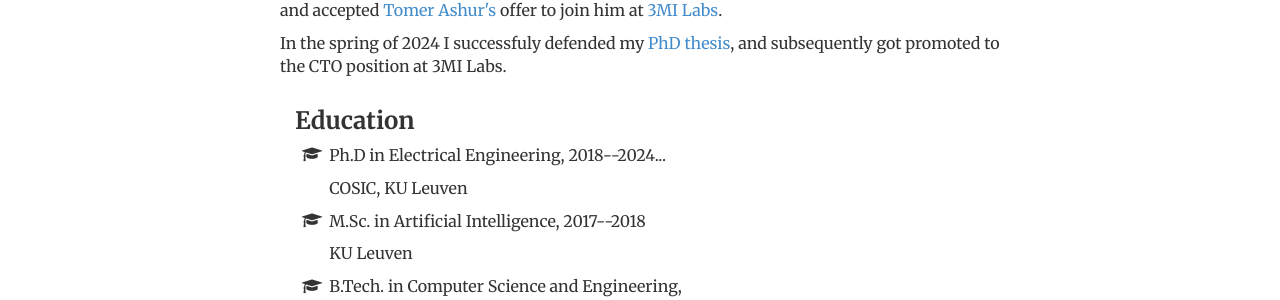
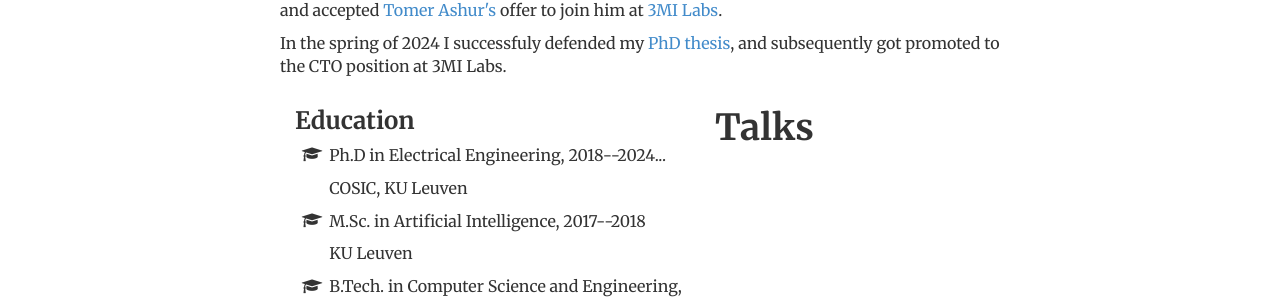
Before and after one commit to AkashMVerma/akashmadhusudan.github.io, a Jekyll site: the page built from about/index.html, in a window 1280 px wide. Shown: the part 555-855 px from the top of the page. Built offline with Jekyll 4.4.1, drawn with Linux system fonts in a browser that asks for light colours; a style sheet for code colours, icons or effects is not loaded.

Commit message:
Updating my about page

```diff
--- a/about/index.html
+++ b/about/index.html
@@ -51,6 +51,11 @@ title: About Me
       </ul>
     </div>
 
+
+    <div class="col-xs-12 col-md-4 section-heading">
+      <h1>Talks</h1>
+
+    </div>
     <div class="col-xs-12 col-md-8">
       <ul>
           <li>Design of Scalable and Secure Decentralized Applications, PhD Defence 2024, Leuven, Belgium</li>
```
